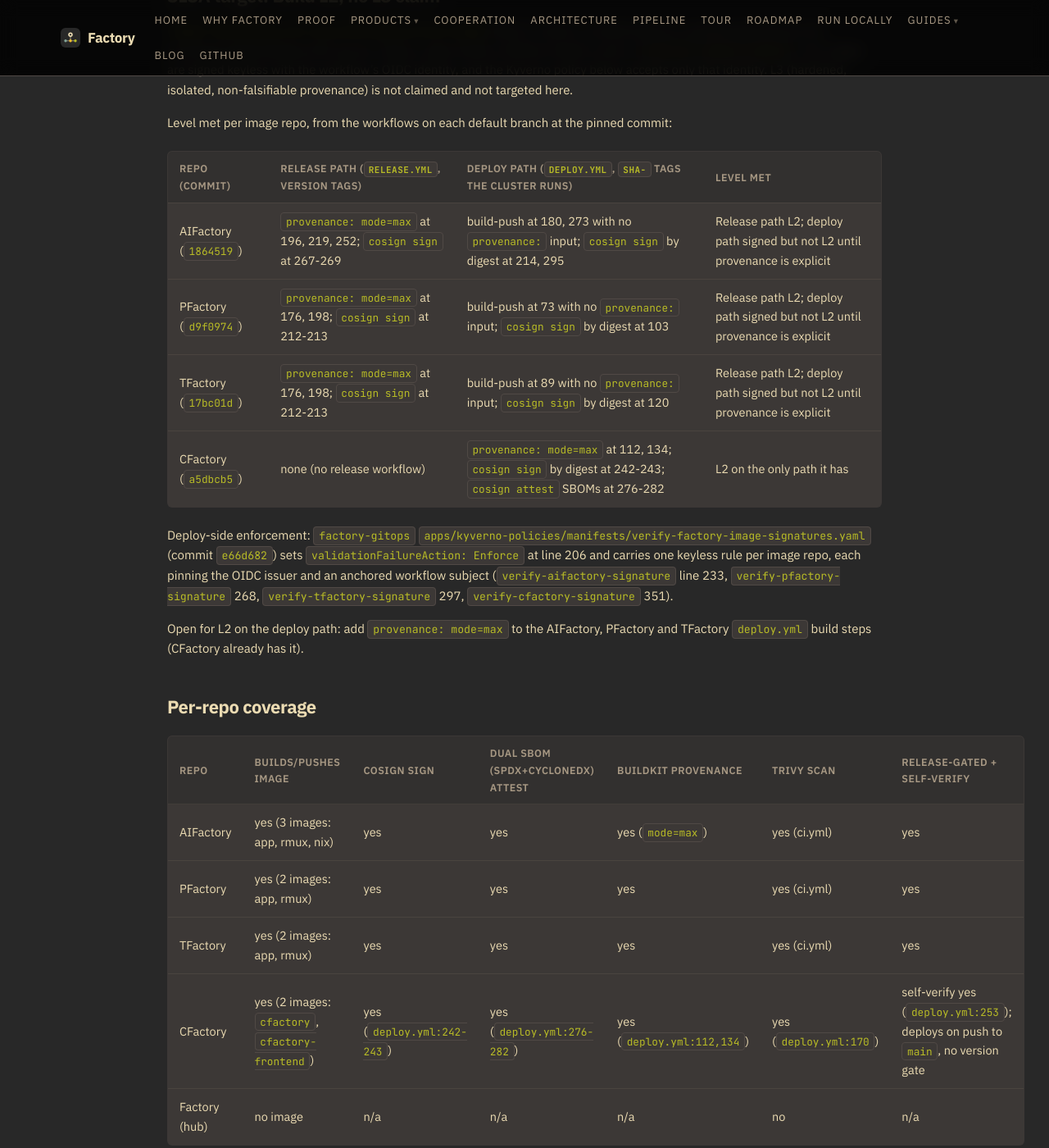
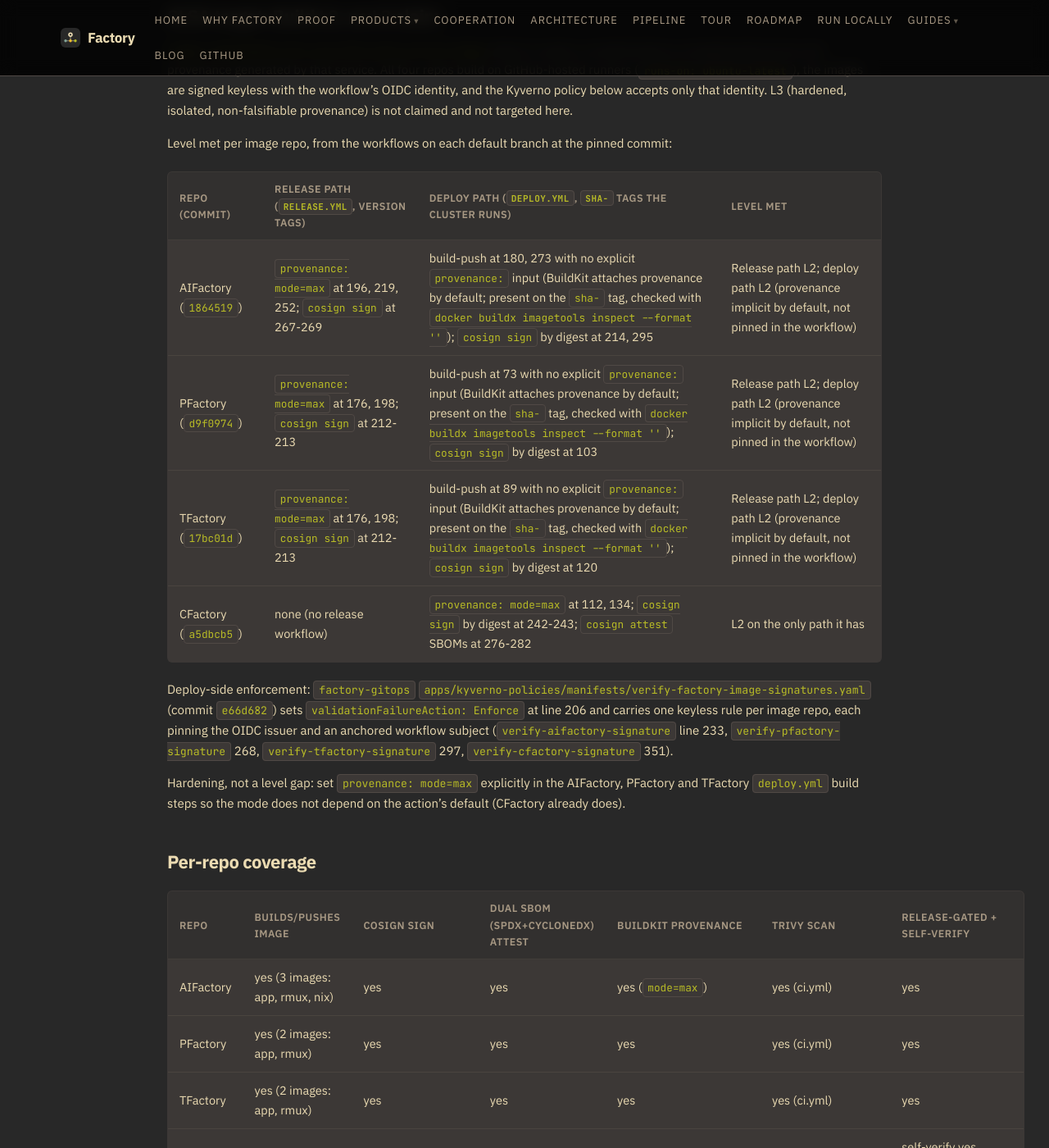
Before and after one commit to olafkfreund/Factory, a Jekyll site: the page built from docs/compliance/policies/supply-chain-integrity.md, in a window 1280 px wide and 1400 px high, scrolled down 1791 px. Shown: the whole window at 82% size. Built offline with Jekyll 4.4.1, drawn with Linux system fonts in a browser that asks for light colours; our own code applies the rules of GitHub Pages for plain Markdown files; some of the changed text lies outside the part shown.

Commit message:
docs(compliance): correct SLSA deploy-path level and admission residuals (#318)
Co-Authored-By: Claude Opus 5.5 <noreply@anthropic.com>
Claude-Session: https://claude.ai/code/session_01L5j1hQCdA4NmA4jiKDNBX4

```diff
--- a/docs/compliance/policies/supply-chain-integrity.md
+++ b/docs/compliance/policies/supply-chain-integrity.md
@@ -3,7 +3,7 @@
 - **Domain:** Supply-chain integrity (Factory#318)
 - **Frameworks addressed:** ISO/IEC 27001 A.8.30 (outsourced development) and A.5.19–A.5.23 (supplier relationships, addressing security in supplier agreements, managing supplier services, ICT supply-chain, cloud services); SOC 2 CC7 (change/vulnerability monitoring) and CC9 (risk mitigation / vendor and business-partner risk); SLSA (build provenance and levels); PCI DSS Req. 6.3.2 (inventory of bespoke and third-party software components); FedRAMP SR family (SR-3 supply-chain controls, SR-4 provenance, SR-11 component authenticity); SEC cyber rules (material supply-chain / third-party risk in the risk-management disclosure).
 - **Parent epic:** Factory#310 (audit-readiness), top gap #8.
-- **Status:** Draft. Partially implemented. Build-side signing and SBOM attestation cover all four service repos, and a Kyverno policy in Enforce mode rejects unsigned first-party images at admission. Target: SLSA Build L2 (no L3 claim). Signed commits, SHA-pinned actions and explicit provenance on three `deploy.yml` paths remain open. This document states the honest current posture and the remediation plan.
+- **Status:** Draft. Partially implemented. Build-side signing and SBOM attestation cover all four service repos, and a Kyverno policy in Enforce mode verifies first-party image signatures at admission, but with `failurePolicy: Ignore` (a Kyverno outage admits unverified images) and tag-based admission (`verifyDigest`/`mutateDigest` false). Target: SLSA Build L2 (no L3 claim). Signed commits, SHA-pinned actions and an explicit provenance mode on three `deploy.yml` paths remain open. This document states the honest current posture and the remediation plan.
 
 ## Purpose
 
@@ -32,14 +32,14 @@ Level met per image repo, from the workflows on each default branch at the pinne
 
 | Repo (commit) | Release path (`release.yml`, version tags) | Deploy path (`deploy.yml`, `sha-` tags the cluster runs) | Level met |
 |---|---|---|---|
-| AIFactory (`1864519`) | `provenance: mode=max` at 196, 219, 252; `cosign sign` at 267-269 | build-push at 180, 273 with no `provenance:` input; `cosign sign` by digest at 214, 295 | Release path L2; deploy path signed but not L2 until provenance is explicit |
-| PFactory (`d9f0974`) | `provenance: mode=max` at 176, 198; `cosign sign` at 212-213 | build-push at 73 with no `provenance:` input; `cosign sign` by digest at 103 | Release path L2; deploy path signed but not L2 until provenance is explicit |
-| TFactory (`17bc01d`) | `provenance: mode=max` at 176, 198; `cosign sign` at 212-213 | build-push at 89 with no `provenance:` input; `cosign sign` by digest at 120 | Release path L2; deploy path signed but not L2 until provenance is explicit |
+| AIFactory (`1864519`) | `provenance: mode=max` at 196, 219, 252; `cosign sign` at 267-269 | build-push at 180, 273 with no explicit `provenance:` input (BuildKit attaches provenance by default; present on the `sha-` tag, checked with `docker buildx imagetools inspect --format '{{json .Provenance}}'`); `cosign sign` by digest at 214, 295 | Release path L2; deploy path L2 (provenance implicit by default, not pinned in the workflow) |
+| PFactory (`d9f0974`) | `provenance: mode=max` at 176, 198; `cosign sign` at 212-213 | build-push at 73 with no explicit `provenance:` input (BuildKit attaches provenance by default; present on the `sha-` tag, checked with `docker buildx imagetools inspect --format '{{json .Provenance}}'`); `cosign sign` by digest at 103 | Release path L2; deploy path L2 (provenance implicit by default, not pinned in the workflow) |
+| TFactory (`17bc01d`) | `provenance: mode=max` at 176, 198; `cosign sign` at 212-213 | build-push at 89 with no explicit `provenance:` input (BuildKit attaches provenance by default; present on the `sha-` tag, checked with `docker buildx imagetools inspect --format '{{json .Provenance}}'`); `cosign sign` by digest at 120 | Release path L2; deploy path L2 (provenance implicit by default, not pinned in the workflow) |
 | CFactory (`a5dbcb5`) | none (no release workflow) | `provenance: mode=max` at 112, 134; `cosign sign` by digest at 242-243; `cosign attest` SBOMs at 276-282 | L2 on the only path it has |
 
 Deploy-side enforcement: `factory-gitops` `apps/kyverno-policies/manifests/verify-factory-image-signatures.yaml` (commit `e66d682`) sets `validationFailureAction: Enforce` at line 206 and carries one keyless rule per image repo, each pinning the OIDC issuer and an anchored workflow subject (`verify-aifactory-signature` line 233, `verify-pfactory-signature` 268, `verify-tfactory-signature` 297, `verify-cfactory-signature` 351).
 
-Open for L2 on the deploy path: add `provenance: mode=max` to the AIFactory, PFactory and TFactory `deploy.yml` build steps (CFactory already has it).
+Hardening, not a level gap: set `provenance: mode=max` explicitly in the AIFactory, PFactory and TFactory `deploy.yml` build steps so the mode does not depend on the action's default (CFactory already does).
 
 ### Per-repo coverage
 
@@ -68,7 +68,7 @@ No repo enforces signed commits, and there is no branch-protection-as-code (no `
 ## Gaps
 
 1. **RESOLVED (CFactory#191). CFactory had no supply-chain controls.** Its two images ship unsigned, unscanned, and without an SBOM, and deploy straight off `main` with no version-gated release pipeline. This breaks the "every deployed image is signed + SBOM-attested" assertion outright.
-2. **RESOLVED (Kyverno Enforce, `verify-factory-image-signatures.yaml:206`). No signature-verification admission gate.** The cluster admits images by tag; it does not verify cosign signatures, attestations, or provenance at admission. Signing without enforcement is evidence without a control.
+2. **RESOLVED WITH RESIDUALS (Kyverno Enforce, `verify-factory-image-signatures.yaml:206`; `failurePolicy: Ignore` at 209, `verifyDigest: false` and `mutateDigest: false` per rule). No signature-verification admission gate.** The cluster admits images by tag; it does not verify cosign signatures, attestations, or provenance at admission. Signing without enforcement is evidence without a control.
 3. **No signed commits / no branch-protection-as-code.** The source side of the chain is unauthenticated, and protection settings are click-ops rather than declared and reviewable.
 4. **RESOLVED (Build L2 targeted, per-repo table above). SLSA level was neither targeted nor documented.** BuildKit `provenance: mode=max` plus keyless signing puts three repos near SLSA Build L2, but there is no written target level, no per-repo attestation of the level met, and no provenance policy an assessor can check against.
 5. **RESOLVED for uniform coverage (CFactory attests SBOMs); an aggregate fleet inventory is still open. SBOM-in-release was not uniform.** Three repos publish SBOMs on the GitHub Release; CFactory publishes none. There is no single fleet inventory of components (PCI 6.3.2) aggregating the four services.
@@ -105,7 +105,8 @@ Phased, smallest-first, closing the honest gaps in priority order.
 
 - [ ] Every image deployed to the cluster (AIFactory, PFactory, TFactory, CFactory, plus any future service image) is cosign-signed and carries an SPDX + CycloneDX SBOM attestation.
 - [ ] CFactory's `release.yml` runs the full P0 supply-chain block (sign + dual SBOM attest + self-verify) and its CI runs Trivy; CFactory images ship only behind a version-bump release gate.
-- [x] A signature-verification admission policy is deployed via `factory-gitops` and is in `enforce` mode: the cluster rejects any image that is unsigned, signed by an unexpected identity, or lacking the required SBOM attestation.
+- [x] A signature-verification admission policy is deployed via `factory-gitops` and is in `enforce` mode: the cluster rejects any image that is unsigned or signed by an unexpected identity (while Kyverno is reachable; `failurePolicy: Ignore`).
+- [ ] The admission policy also requires the SBOM attestation (no `attestations:` block in any rule today) and fails closed.
 - [ ] Deployed images are referenced by digest, not mutable tag.
 - [ ] Signed commits are required and branch protection is codified (or explicitly delegated to the change-management control with a cross-reference).
 - [x] A target SLSA build level is documented, and each service repo records the level it meets with linked evidence.
```
Also changed, not shown: plan/2026-10-24-318-slsa-build-l2.md (+2 -0 lines).
